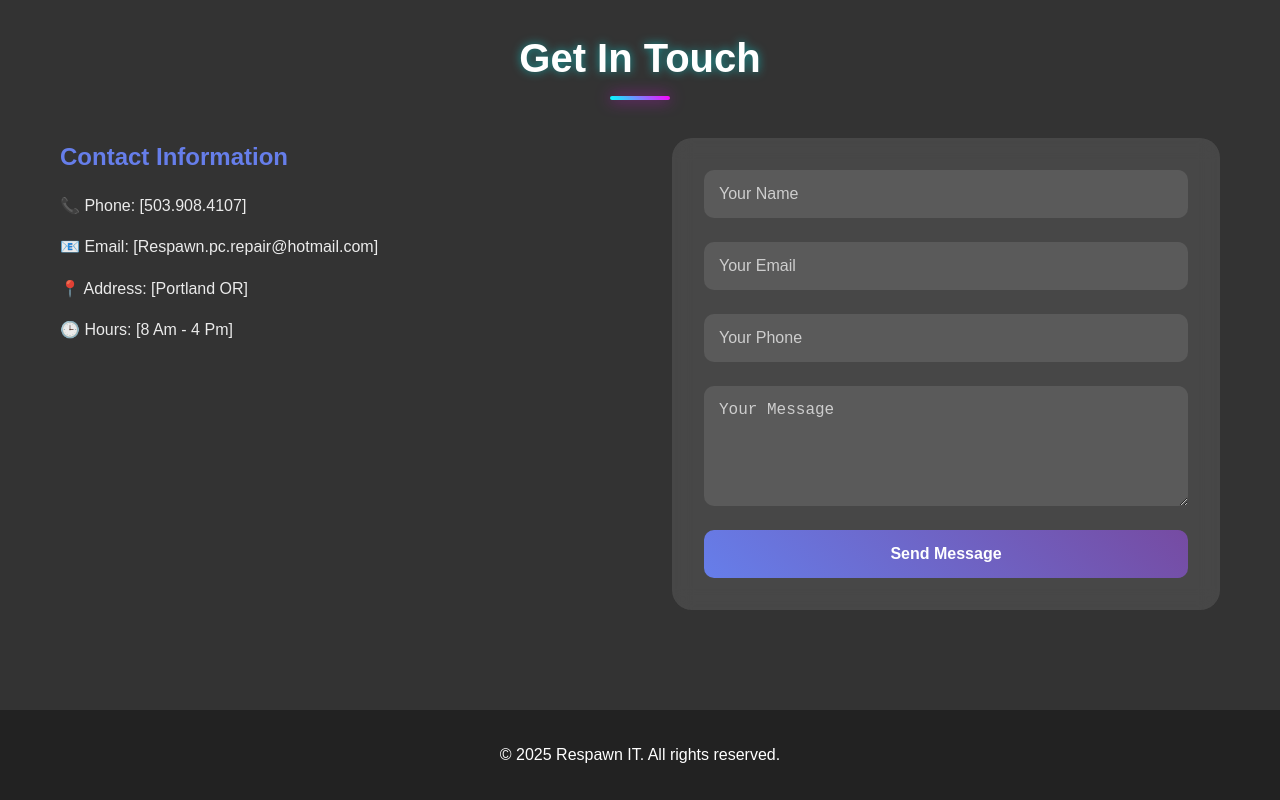
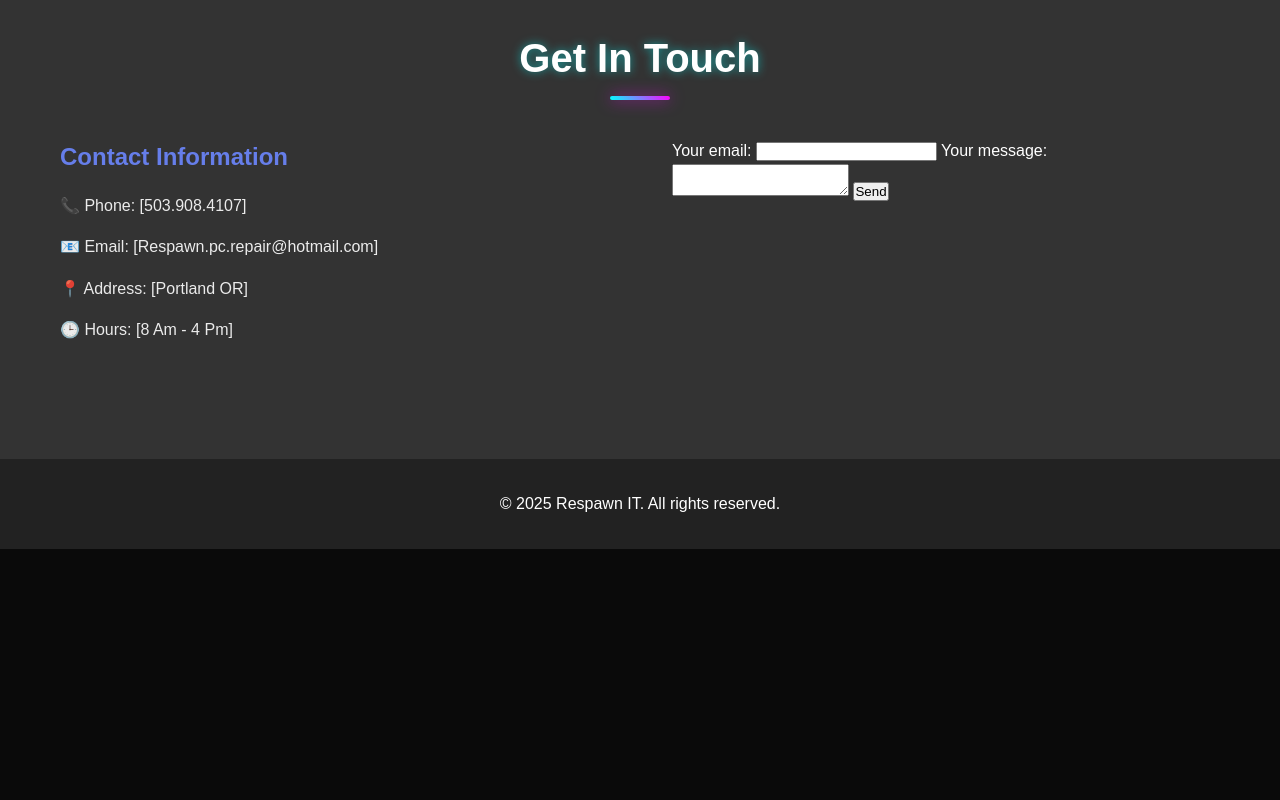
Before and after one commit to Respawnpc/Respawn-website, a plain HTML site: page index.html in a window 1280 px wide. Shown: the part 3459-4259 px from the top of the page. After the commit the page ends 4008 px from the top, so only its background shows below. Drawn offline with Linux system fonts and the light colour scheme.

Commit message:
Update index.html

```diff
--- a/index.html
+++ b/index.html
@@ -861,21 +861,21 @@
                     <p>📍 Address: [Portland OR]</p>
                     <p>🕒 Hours: [8 Am - 4 Pm]</p>
                 </div>
-                <form class="contact-form">
-                    <div class="form-group">
-                        <input type="text" placeholder="Your Name" required>
-                    </div>
-                    <div class="form-group">
-                        <input type="email" placeholder="Your Email" required>
-                    </div>
-                    <div class="form-group">
-                        <input type="tel" placeholder="Your Phone">
-                    </div>
-                    <div class="form-group">
-                        <textarea rows="5" placeholder="Your Message" required></textarea>
-                    </div>
-                    <button type="submit" class="submit-btn">Send Message</button>
-                </form>
+                <form
+  action="https://formspree.io/f/mzzgvron"
+  method="POST"
+>
+  <label>
+    Your email:
+    <input type="email" name="email">
+  </label>
+  <label>
+    Your message:
+    <textarea name="message"></textarea>
+  </label>
+  <!-- your other form fields go here -->
+  <button type="submit">Send</button>
+</form>
             </div>
         </div>
     </section>
```
